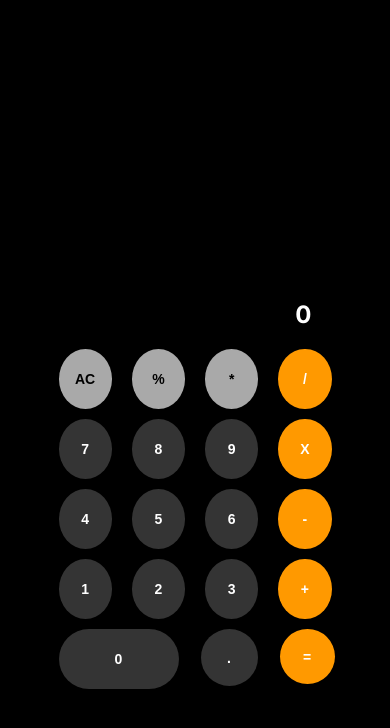
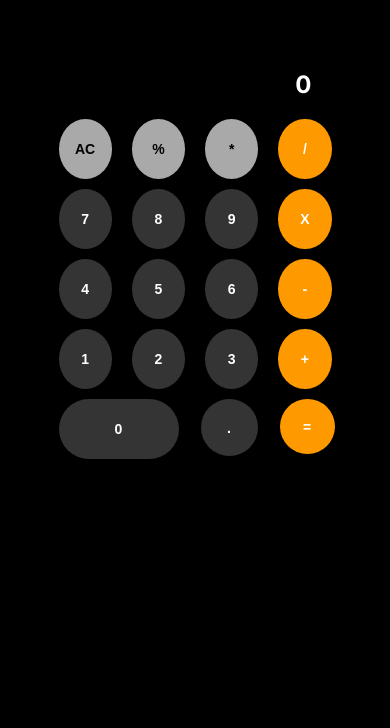
Before and after one commit to 7u4bgr/calculator-next-js, a Next.js app: page / in a window 390 px wide. Shown: the top 728 px of the page. Built offline with nearby package versions, Linux system fonts and the light colour scheme.

Commit message:
padding edit

```diff
--- a/src/app/index.module.css
+++ b/src/app/index.module.css
@@ -127,7 +127,7 @@
 @media (max-width: 490px) {
   .background {
     width: 70%;
-    padding-top: 300px;
+    padding-top: 70px;
   }
   .background .keyboards .list1 {
     padding-left: 0;
--- a/src/app/index.module.scss
+++ b/src/app/index.module.scss
@@ -126,7 +126,7 @@
 @media(max-width:490px){
   .background{
     width: 70%;
-    padding-top: 50px;
+    padding-top: 70px;
     .keyboards{
       .list1{
         padding-left: 0;
```
Also changed, not shown: 1 other file (tests, documents, lock files or other folders).
